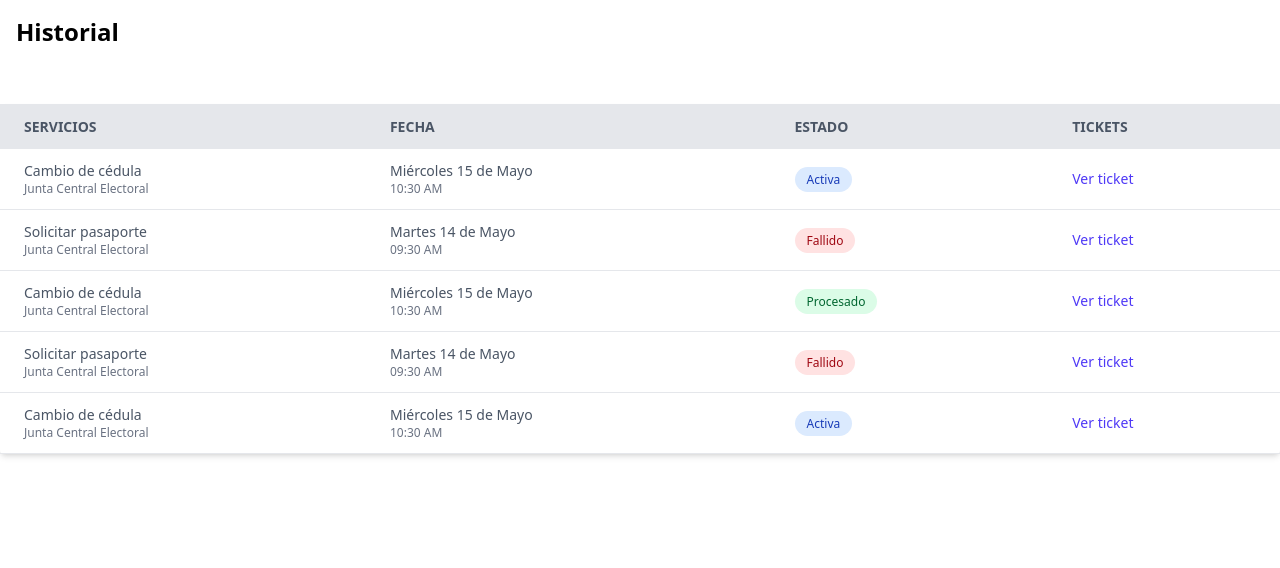
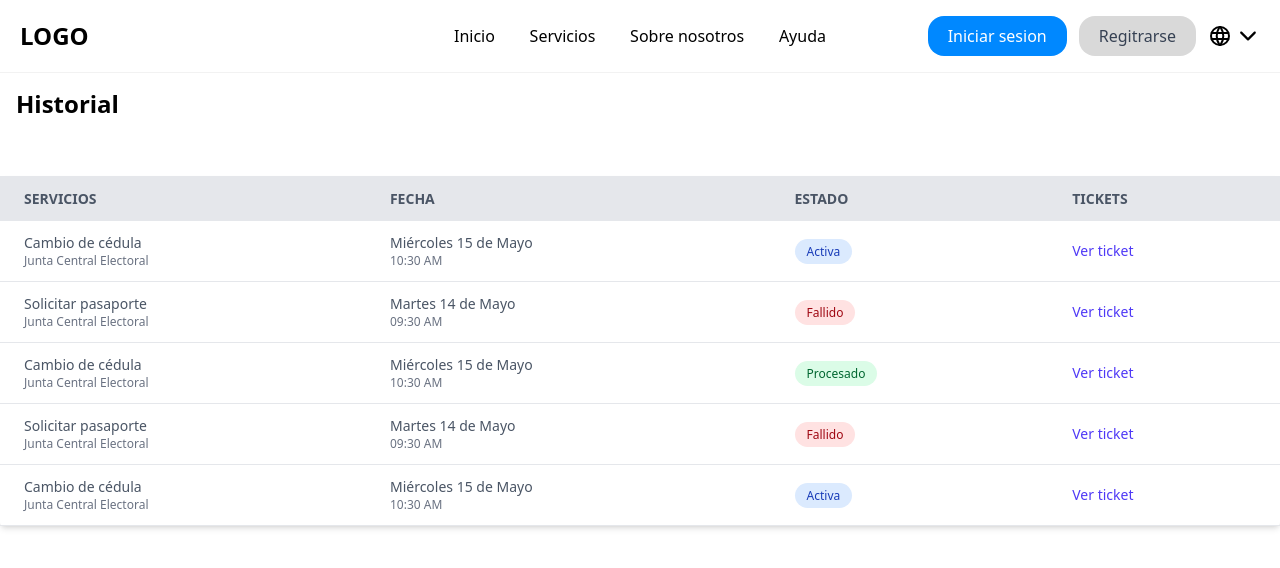
Before and after one commit to Urpirio/s-gob-2025, a Next.js app: page /Historial in a window 1280 px wide. Shown: the top 568 px of the page. Built offline with nearby package versions, Linux system fonts and the light colour scheme.

Commit message:
Se cambio el header por completo a una version mas optima y limpia

```diff
--- a/components/components - globals/Header.jsx
+++ b/components/components - globals/Header.jsx
@@ -1,16 +1,29 @@
+import Link from "next/link";
+import { TbWorld } from "react-icons/tb";
+import { IoIosArrowDown } from "react-icons/io";
 
 
 export default function Header() {
   return (
-    <header>
-      <div>
-
+    <header className="flex justify-between items-center shadow-2xs px-5 py-4">
+      <div className="flex flex-grow justify-start  w-[30%]">
+        <h1 className="text-2xl font-bold">LOGO</h1>
       </div>
-      <div>
-
+      <div className="hidden w-[30%] justify-center lg:flex">
+        <nav className="w-[100%]  flex justify-between">
+          <Link href={''}>Inicio</Link>
+          <Link href={''}>Servicios</Link>
+          <Link href={''}>Sobre nosotros</Link>
+          <Link href={''}>Ayuda</Link>
+        </nav>
       </div>
-      <div>
-
+      <div className="hidden flex-grow justify-end gap-3  w-[30%] lg:flex">
+        <button className="bg-[#0088FF] py-2 px-5 rounded-2xl text-white">Iniciar sesion</button>
+        <button className="bg-[#D9D9D9] py-2 px-5 rounded-2xl text-gray-700">Regitrarse</button>
+        <button className="flex gap-1 items-center text-2xl">
+          <TbWorld/>
+          <IoIosArrowDown/>
+        </button>
       </div>
     </header>
   );
```
